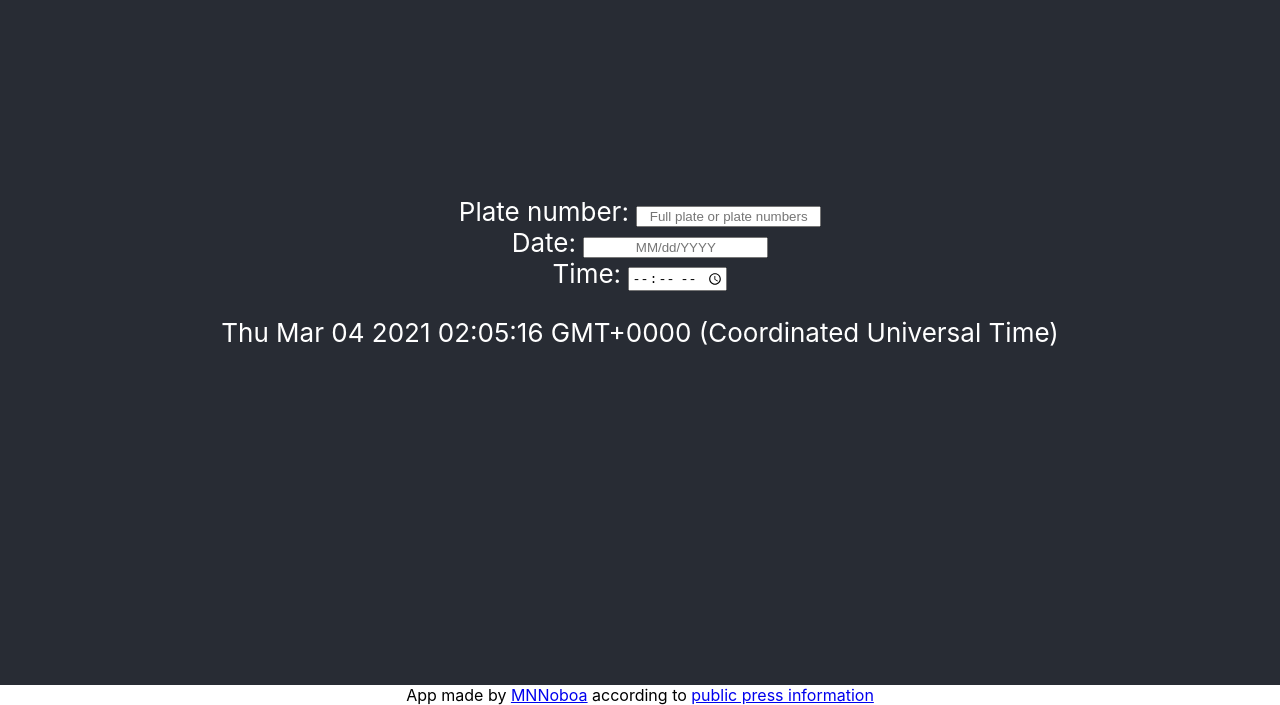
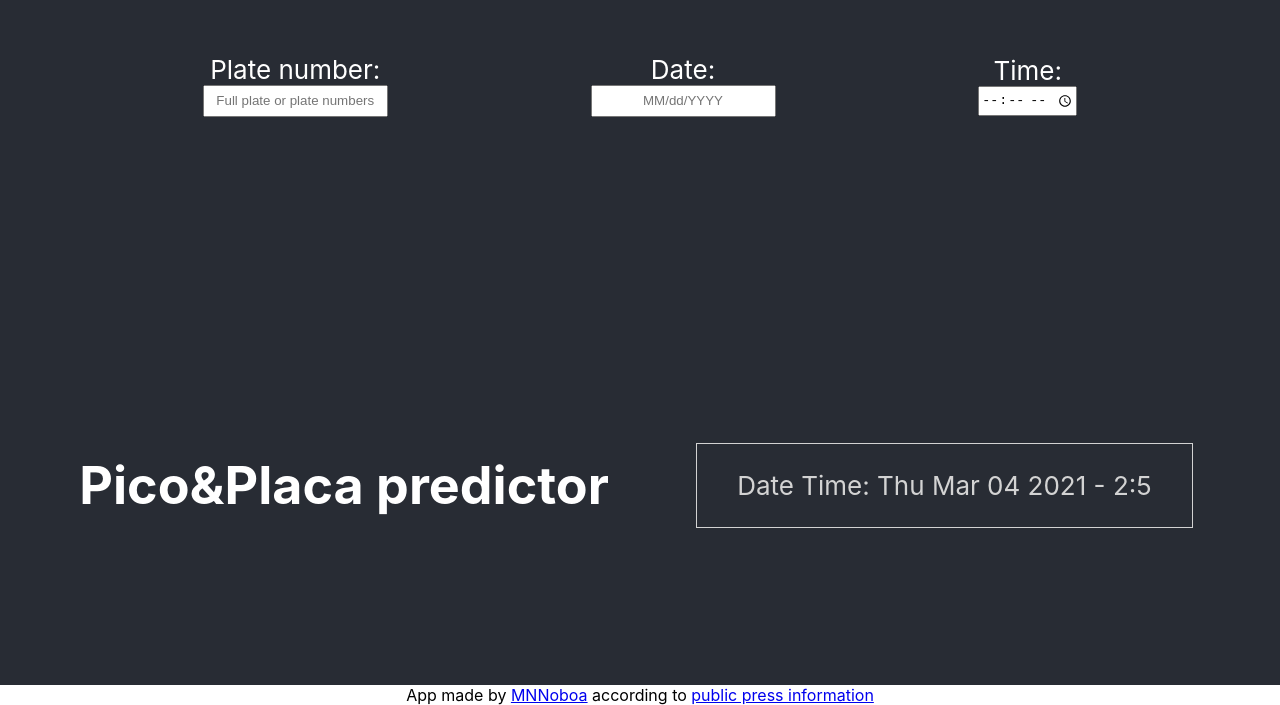
Before and after one commit to MNNoboa/Pico-Placa, a React (Create React App) app in the folder pico-placa-react/: page / in a window 1280 px wide. Shown: the part 115-820 px from the top of the page. Built offline with nearby package versions, Linux system fonts and the light colour scheme.

Commit message:
Final logic and layout
Extended date formats support, added  outcome and improved layout

```diff
--- a/pico-placa-react/src/App.css
+++ b/pico-placa-react/src/App.css
@@ -1,5 +1,8 @@
 .App {
   text-align: center;
+  display: flex;
+  flex-direction: column;
+  justify-content: space-evenly;
 }
 
 .App-logo {
@@ -15,14 +18,16 @@
 
 .App-body {
   background-color: #282c34;
-  min-height: 100vh;
+  min-height: 50vh;
   display: flex;
-  flex-direction: column;
+
+  flex-direction:row;
   align-items: center;
-  justify-content: center;
+  justify-content: space-evenly;
   font-size: calc(10px + 2vmin);
   color: white;
 }
+
 
 .App-link {
   color: #61dafb;
@@ -37,8 +42,14 @@
   }
 }
 
+.Input-cell {
+  display: flex;
+  flex-direction: column;
+}
+
 .App-input {
   text-align: center;
+  height:calc(10px + 2vmin);;
 }
 
 .App-error {
@@ -46,3 +57,29 @@
   font-size: calc(10px + 1vmin);
   color: red;
 }
+
+.App-info {
+  color:lightgray;
+  border: 1px solid lightgray;
+  padding: 0vmin 5vmin 0vmin 5vmin;
+  margin: 1vmin;
+}
+
+
+.App-info-green {
+  background-color: lightgreen;
+  padding: 5vmin;
+  font-size: calc(10px + 3vmin);
+}
+
+.App-info-yellow {
+  background-color: rgb(105, 127, 11);
+  padding: 5vmin;
+  font-size: calc(10px + 3vmin);
+}
+
+.App-info-red {
+  background-color: rgb(127, 38, 11);
+  padding: 5vmin;
+  font-size: calc(10px + 3vmin);
+}
--- a/pico-placa-react/src/App.js
+++ b/pico-placa-react/src/App.js
@@ -1,11 +1,12 @@
 // import logo from './logo.svg';
 import './App.css';
-import { useReducer } from 'react';
+import { useEffect, useReducer, useState } from 'react';
 
 const regExDict = {
   pn_RegEx: /^([a-zA-Z]{3}\d{3,4}$|^\d{3,4}$)/,
-  shortdate_RegEx: /^\d{2}[-/]{1}\d{2}$/,
-  longdate_RegEx: /^\d{2}[-/]{1}\d{2}[-/]{1}(\d{2}|\d{4})$/,
+  shortdate_RegEx: /^\d{1,2}[-/]+\d{1,2}$/,
+  longdate_RegEx: /^\d{1,2}[-/]+\d{1,2}[-/]+(\d{2}|\d{4})$/,
+  date_separator_RegEx: /[-/]+/g,
   invalid_pn_RegEx: /(?=[^a-zA-Z])(?=\D)./g,
   invalid_date_RegEx: /(?=[^a-zA-Z/-])(?=\D)./g
 }
@@ -14,8 +15,7 @@ const initDateTime = new Date();
 
 function App() {
 
-  function init(_initValue){
-    return {
+  const [state, dispatch] = useReducer(reducer, {
     plate_number: '',
     date: '',
     time: '',
@@ -23,11 +23,10 @@ function App() {
     pn_valid: false,
     date_valid: false,
     time_valid: false,
-      show_Error: false
-    }
-  }
+    show_Error: false,
+  })
 
-  const [state, dispatch] = useReducer(reducer, {}, init)
+  const [outcome, setOutcome] = useState(undefined)
 
   function cleanInput(item,regex){
     return item.replace(regex,'');
@@ -37,35 +36,80 @@ function App() {
     switch(action.type){
       case 'pn_change':
         const pn = cleanInput(action.payload,regExDict.invalid_pn_RegEx);
-        return {pn_valid:regExDict.pn_RegEx.test(pn),plate_number:pn}
+        return Object.assign({},state,{pn_valid:regExDict.pn_RegEx.test(pn),plate_number:pn})
+
       case 'date_change':
         const d = cleanInput(action.payload,regExDict.invalid_date_RegEx);
         let dateTime = new Date(d);
 
-        if (!isNaN(dateTime.getDay()))
-          return {DateTime:dateTime,date_valid:true,date:d};
+        const lacksYear = regExDict.shortdate_RegEx.test(d);
 
-        if(regExDict.shortdate_RegEx.test(d)){
-          let d_alter = d.substring(3,5) + '/' + d.substring(0,2);
+        if (!isNaN(dateTime.getDay())){
+          dateTime.setHours(state.DateTime.getHours(),state.DateTime.getMinutes())
+          if(lacksYear)
+            dateTime.setFullYear(initDateTime.getFullYear());
+          return Object.assign({},state,{DateTime:dateTime,date_valid:true,date:d});
+        }
+
+        let d_alter = d.split(regExDict.date_separator_RegEx);
+        let validity = true;
+        if(lacksYear){
+          // d_alter = d.substring(3,5) + '/' + d.substring(0,2);
+          d_alter = d_alter[1] + '/' + d_alter[0] + '/' + initDateTime.getFullYear().toString();
           dateTime = new Date(d_alter);
-          dateTime.setFullYear(initDateTime.getFullYear());
-          return {DateTime:dateTime,date_valid:isNaN(dateTime.getDay()),date:d};
         }
         if(regExDict.longdate_RegEx.test(d)){
-          let d_alter = d.substring(3,5) + '/' + d.substring(0,2) + '/' + d.substring(6,10);
+          d_alter = d_alter[1] + '/' + d_alter[0] + '/' + d_alter[2];
           dateTime = new Date(d_alter);
-          return {DateTime:dateTime,date_valid:isNaN(dateTime.getDay()),date:d};
         }
-        return {DateTime:initDateTime, date_valid:false,date:d}
+
+        if(isNaN(dateTime.getDay())){
+          dateTime = initDateTime;
+          validity = false;
+        }
+
+        dateTime.setHours(state.DateTime.getHours(),state.DateTime.getMinutes())
+
+        return Object.assign({},state,{DateTime:dateTime,date_valid:validity,date:d});
 
       case 'time_change':
-
-        // console.log(typeof action.payload,'['+action.payload+']');
-        return {time_valid:true};
+        let t = action.payload;
+        if(t.length===0)
+          return {time_valid:false,time:action.payload}
+        t = t.split(':');
+        let dt = state.DateTime;
+        if(!dt)
+          dt = initDateTime;
+        dt.setHours(parseInt(t[0]),parseInt(t[1]));
+        return Object.assign({},state,{DateTime:dt, time_valid:true, time:action.payload});
       default:
-        throw new Error();
+        alert('An error has ocurred, please reload.');
     }
   }
+
+  function onTheRoad(){
+    if(!state.pn_valid)
+      return undefined
+    const lastChar = parseInt(state.plate_number.slice(-1))
+    const dt = state.DateTime;
+    let daycheck = false;
+    if(2*dt.getDay()-1 === lastChar || 2*dt.getDay() === lastChar)
+      daycheck = true;
+    console.log('outcome',daycheck,dt.getDay())
+    if(daycheck)
+      if((dt.getHours()>=7&&dt.getHours()<9)||(dt.getHours()>=16 && dt.getHours()<19))
+        return 2;
+      else if ((dt.getHours === 9 && dt.getMinutes < 30) || (dt.getHours() === 19 && dt.getMinutes() < 30 ))
+        return 2;
+      else
+        return 1;
+    else
+      return 0;
+  }
+
+  useEffect(() => {
+    setOutcome(onTheRoad())
+  }, [state])
 
   return (
     <div className="App">
@@ -74,25 +118,49 @@ function App() {
       {/* </header> */}
 
       <div className="App-body">
+        <div className="Input-cell">
           <label>
-          Plate number: <input
+            Plate number:
+          </label>
+          <input
           className="App-input" type="text" value={state.plate_number}
           onChange={(e)=>{dispatch({type:'pn_change', payload: e.target.value})}}
           placeholder='Full plate or plate numbers'/>
+          {(!state.pn_valid && state.plate_number !== '') && <p className="App-error">Please enter a correct plate number</p>}
+        </div>
+
+        <div className="Input-cell">
+          <label>
+            Date:
           </label>
-        {state.pn_valid ? null: state.plate_number && <p className="App-error">Please enter a correct plate number</p>}
-        <label>
-          Date: <input className="App-input" type="text" value={state.date}
+          <input className="App-input" type="text" value={state.date}
           onChange={(e)=>{dispatch({type:'date_change', payload: e.target.value})}}
           placeholder='MM/dd/YYYY'/>
+          {(!state.date_valid && state.date !== '') && <p className="App-error">Please enter a correct date in MM/dd/YYYY format</p>}
+        </div>
+        <div className="Input-cell">
+          <label>
+            Time:
           </label>
-        <label>
-          Time: <input className="App-input" type="time" value={state.time}
+          <input className="App-input" type="time" value={state.time}
           onChange={(e)=>{dispatch({type:'time_change', payload: e.target.value})}} />
-        </label>
+        </div>
+
+      </div>
+
+      {outcome === 2 && <div className= "App-info-red">You can not go out</div>}
+      {outcome === 1 &&
+      <div className= "App-info-yellow">
+        <p>You may go out at the selected time, but not on restricted hours</p>
+        <p>Restricted Hours are <b>7:00 - 9:30 am</b> and <b>16:00-19:30 pm</b></p>
+      </div>}
+      {outcome === 0 && <div className= "App-info-green">You can go out freely</div>}
+
+      <div className="App-body">
+        <h1>Pico&Placa predictor</h1>
         {state.DateTime &&
-          <div>
-            <p>{state.DateTime.toString()}</p>
+          <div className="App-info">
+            <p>Date Time: {state.DateTime.toDateString() + ' - ' + state.DateTime.getHours()+':'+state.DateTime.getMinutes()}</p>
           </div>
         }
       </div>
```
Lines whose indentation alone changed are shown as unchanged.
